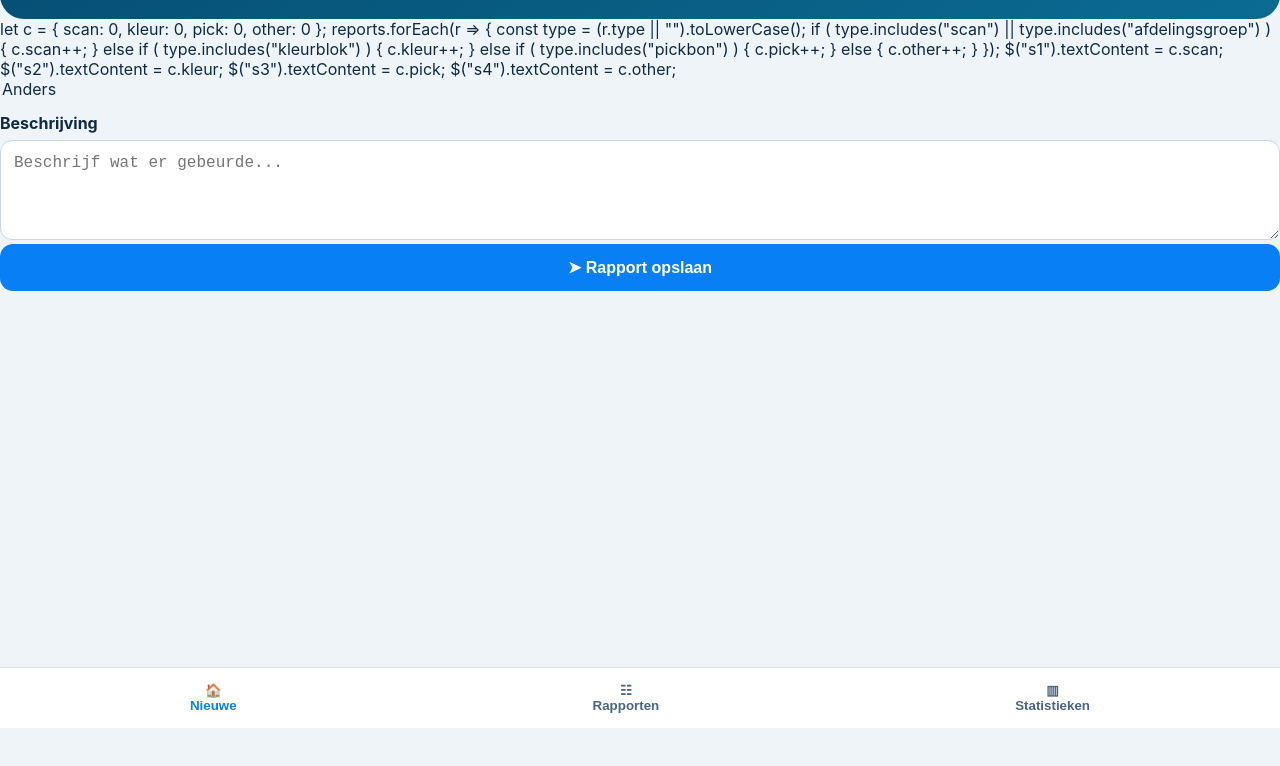
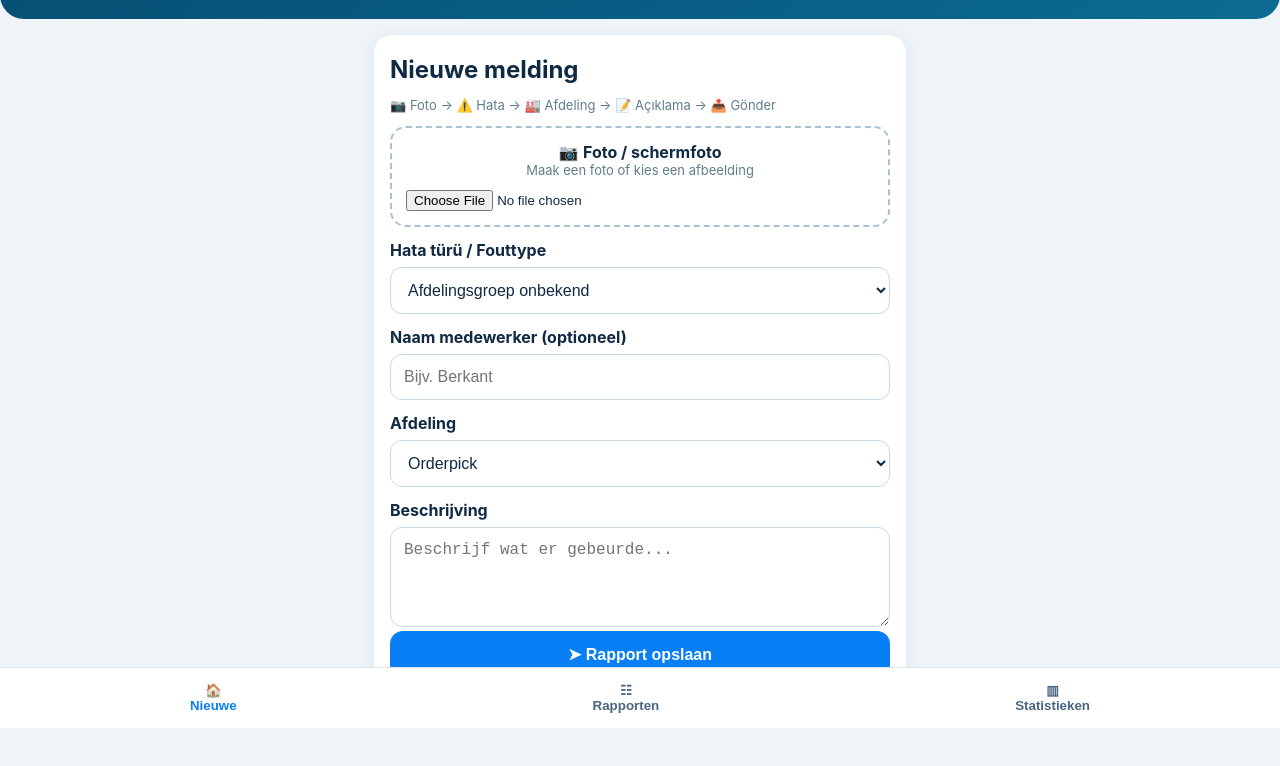
Before and after one commit to berkantgaye9-byte/Wsp-error-reporter, a plain HTML site: page index.html in a window 1280 px wide. Shown: the part 72-838 px from the top of the page. Before the commit the page ends 800 px from the top, so only its background shows below. Drawn offline with Linux system fonts and the light colour scheme; no server answers.

Commit message:
Update index.html

```diff
--- a/index.html
+++ b/index.html
@@ -28,43 +28,43 @@ h2{margin:4px 0 12px}.hidden{display:none}.success{background:#dcfce7;color:#166
 </div>
 </header>
 
-let c = {
-  scan: 0,
-  kleur: 0,
-  pick: 0,
-  other: 0
-};
+<main>
 
-reports.forEach(r => {
+<section id="new" class="page">
+<div class="card">
 
-  const type = (r.type || "").toLowerCase();
+<h2>Nieuwe melding</h2>
+<p class="muted">📷 Foto → ⚠️ Hata → 🏭 Afdeling → 📝 Açıklama → 📤 Gönder</p>
 
-  if (
-    type.includes("scan") ||
-    type.includes("afdelingsgroep")
-  ) {
-    c.scan++;
+<div class="photo">
+<div>📷 <b>Foto / schermfoto</b></div>
+<div class="muted">Maak een foto of kies een afbeelding</div>
+<input id="photo" type="file" accept="image/*" capture="environment" style="margin-top:12px;width:100%">
+<img id="preview" class="preview">
+</div>
 
-  } else if (
-    type.includes("kleurblok")
-  ) {
-    c.kleur++;
+<label>Hata türü / Fouttype</label>
+<select id="type">
+<option>Afdelingsgroep onbekend</option>
+<option>Hangkleding aanwezig / ontbreekt</option>
+<option>Kleurblok fout</option>
+<option>Pickbon fout</option>
+<option>Scan mislukt</option>
+<option>Route fout</option>
+<option>Bijpak probleem</option>
+<option>Anders</option>
+</select>
 
-  } else if (
-    type.includes("pickbon")
-  ) {
-    c.pick++;
+<label>Naam medewerker (optioneel)</label>
+<input id="worker" class="input" placeholder="Bijv. Berkant">
 
-  } else {
-    c.other++;
-  }
-
-});
-
-$("s1").textContent = c.scan;
-$("s2").textContent = c.kleur;
-$("s3").textContent = c.pick;
-$("s4").textContent = c.other;
+<label>Afdeling</label>
+<select id="dept">
+<option>Orderpick</option>
+<option>Scan</option>
+<option>Folding</option>
+<option>Inpak</option>
+<option>Productievloer</option>
 <option>Anders</option>
 </select>
 
```
